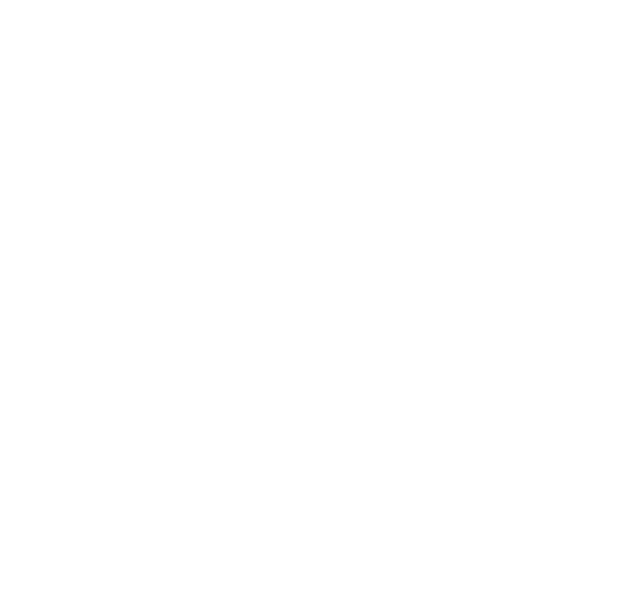
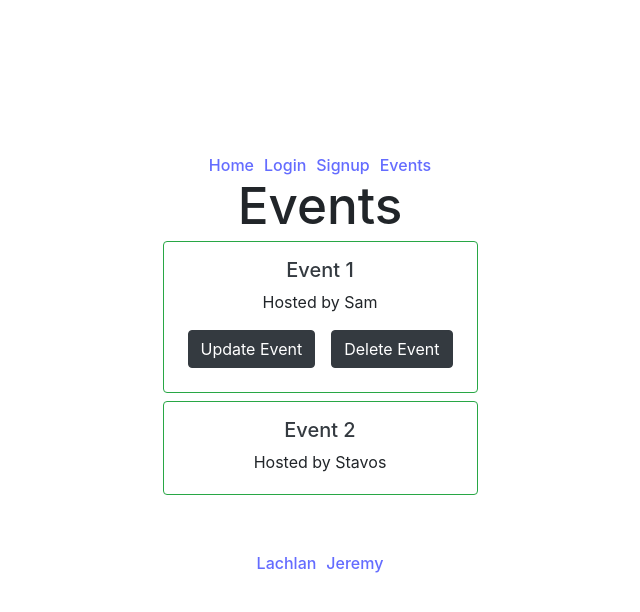
Before and after one commit to roughnut/requests-dj-v2, a React (Vite) app in the folder client/: page /events in a window 1280 px wide. Before the commit this address had no page. Shown: the top 612 px of the page, without its empty margins (320-960 px from the left). Built offline with nearby package versions, Linux system fonts and the light colour scheme.

Commit message:
Added a mapped list of events for the event page. Set up sudo paths for handling clicking on the event to go to its page, updating the event and deleting the event. The update and delete buttons will only show if you are the owner of the event.

```diff
--- a/client/index.html
+++ b/client/index.html
@@ -3,6 +3,7 @@
   <head>
     <meta charset="UTF-8" />
     <link rel="icon" type="image/svg+xml" href="/vite.svg" />
+    <link href="https://stackpath.bootstrapcdn.com/bootstrap/4.5.2/css/bootstrap.min.css" rel="stylesheet"/>
     <meta name="viewport" content="width=device-width, initial-scale=1.0" />
     <title>Requests DJ</title>
   </head>
--- a/client/src/App.css
+++ b/client/src/App.css
@@ -41,6 +41,6 @@
   color: #888;
 }
 
-.nav {
+.navi {
   padding: 5px;
 }
--- /dev/null
+++ b/client/src/components/EventComponent.jsx
@@ -0,0 +1,71 @@
+import React from "react";
+import { useNavigate } from "react-router-dom";
+
+const EventComponent = ({ eventInfo, userId }) => {
+  const navigate = useNavigate();
+
+  const handleBoxClick = () => {
+    navigate(`/events/${eventInfo.id}`);
+  };
+
+  const handleDeleteClick = async (e) => {
+    e.stopPropagation(); // Prevents the box click handler from firing
+    if (window.confirm('Are you sure you want to delete this event?')) {
+      await deleteEvent(eventInfo.id);
+    }
+  };
+
+  return (
+    <div
+      className="border border-success p-3 rounded transition-shadow hover-shadow-sm m-2"
+      onClick={handleBoxClick}
+      style={{ cursor: "pointer" }}
+    >
+      <header className="h5 fw-bold text-dark">{eventInfo.name}</header>
+      <p className="mb-1">Hosted by {eventInfo.createdBy}</p>
+
+      {eventInfo.user_id === userId && (
+        <div className="mt-2">
+          <a
+            href={`/events/update/${eventInfo.id}`}
+            className="btn btn-dark m-2"
+            onClick={(e) => e.stopPropagation()}
+          >
+            Update Event
+          </a>
+          <button
+            className="btn btn-dark m-2"
+            onClick={handleDeleteClick}
+          >
+            Delete Event
+          </button>
+        </div>
+      )}
+    </div>
+  );
+};
+
+
+// To handle deleting an event, will be updated once server connected.
+const deleteEvent = async (eventId) => {
+  try {
+    const response = await fetch(`/api/events/${eventId}`, {
+      method: 'DELETE',
+      headers: {
+        'Content-Type': 'application/json',
+      },
+    });
+
+    if (!response.ok) {
+      throw new Error('Failed to delete event');
+    }
+
+    alert('Event deleted successfully');
+  } catch (error) {
+    console.error('Error deleting event:', error);
+    alert('Failed to delete event');
+  }
+};
+
+
+export default EventComponent;
--- /dev/null
+++ b/client/src/components/EventList.jsx
@@ -0,0 +1,15 @@
+import React from 'react';
+import EventComponent from './EventComponent';
+
+const EventsList = ({ events, userId }) => {
+  return (
+    <div>
+        {/* This will map out each event to the events page. */}
+      {events.map(event => (
+        <EventComponent key={event.id} eventInfo={event} userId={userId} />
+      ))}
+    </div>
+  );
+};
+
+export default EventsList;
--- a/client/src/components/Footer.jsx
+++ b/client/src/components/Footer.jsx
@@ -1,5 +1,4 @@
 import React from 'react';
-import DiscoBall from './DiscoBall';
 import '../App.css';
 
 // CSS style still in Tailwind, needs to be converted to Bootstrap.
@@ -7,11 +6,10 @@
 const Footer = () => {
   return (
     <footer className="w-full bottom-0 left-0 right-0 mx-auto bg-custom-charcoal py-4 flex-wrap text-center mt-8">
-      <DiscoBall />
       <div className="text-white mt-4">
         <div className="flex justify-center gap-4">
-          <a href="https://github.com/CinosMagician" target="_blank" className="hover:text-custom-mandalay hover:no-underline nav">Lachlan</a>
-          <a href="https://github.com/roughnut" target="_blank" className="hover:text-custom-mandalay hover:no-underline nav">Jeremy</a>
+          <a href="https://github.com/CinosMagician" target="_blank" className="hover:text-custom-mandalay hover:no-underline navi">Lachlan</a>
+          <a href="https://github.com/roughnut" target="_blank" className="hover:text-custom-mandalay hover:no-underline navi">Jeremy</a>
         </div>
         <p className="text-custom-brown mx-auto text-sm mt-2">&copy; 2024</p>
       </div>
--- a/client/src/components/Navbar.jsx
+++ b/client/src/components/Navbar.jsx
@@ -4,10 +4,10 @@
 export default function Navbar() {
     return (
       <div>
-        <a className="nav" href="/">Home</a>
-        <a className="nav" href="/login">Login</a>
-        <a className="nav" href="/signup">Signup</a>
-        <a className="nav" href="/event">Event</a>
+        <a className="navi" href="/">Home</a>
+        <a className="navi" href="/login">Login</a>
+        <a className="navi" href="/signup">Signup</a>
+        <a className="navi" href="/events">Events</a>
       </div>
     );
   }
--- a/client/src/main.jsx
+++ b/client/src/main.jsx
@@ -9,7 +9,7 @@
 // Repeat for each different page
 import Login from './pages/Login';
 import Signup from './pages/Signup';
-import Event from './pages/Event';
+import Events from './pages/Events.jsx';
 import Home from './pages/Home';
 
 // Define the accessible routes, and which components respond to which URL
@@ -33,8 +33,8 @@
         element: <Signup />,
       },
       {
-        path: '/event',
-        element: <Event />,
+        path: '/events',
+        element: <Events />,
       },
     ],
   },
--- a/client/src/pages/Event.jsx
+++ /dev/null
@@ -1,10 +0,0 @@
-export default function Event() {
-  return (
-    <div>
-      <h1>Event page</h1>
-      <p>
-        This page is a placeholder, future event pages will be tied to an id, eg event/#id.
-      </p>
-    </div>
-  );
-}
--- /dev/null
+++ b/client/src/pages/Events.jsx
@@ -0,0 +1,23 @@
+import React from 'react';
+import EventsList from '../components/EventList'
+
+const Events = () => {
+  // Example data, to be changed out when database connected
+  const events = [
+    { id: '1', name: 'Event 1', user_id: 'user1', createdBy: "Sam" },
+    { id: '2', name: 'Event 2', user_id: 'user2', createdBy: "Stavos" },
+    // ...more events
+  ];
+
+  // Sample userId to simulate being the owner of the event.
+  const userId = 'user1';
+
+  return (
+    <div>
+      <h1>Events</h1>
+      <EventsList events={events} userId={userId} />
+    </div>
+  );
+};
+
+export default Events;
```
